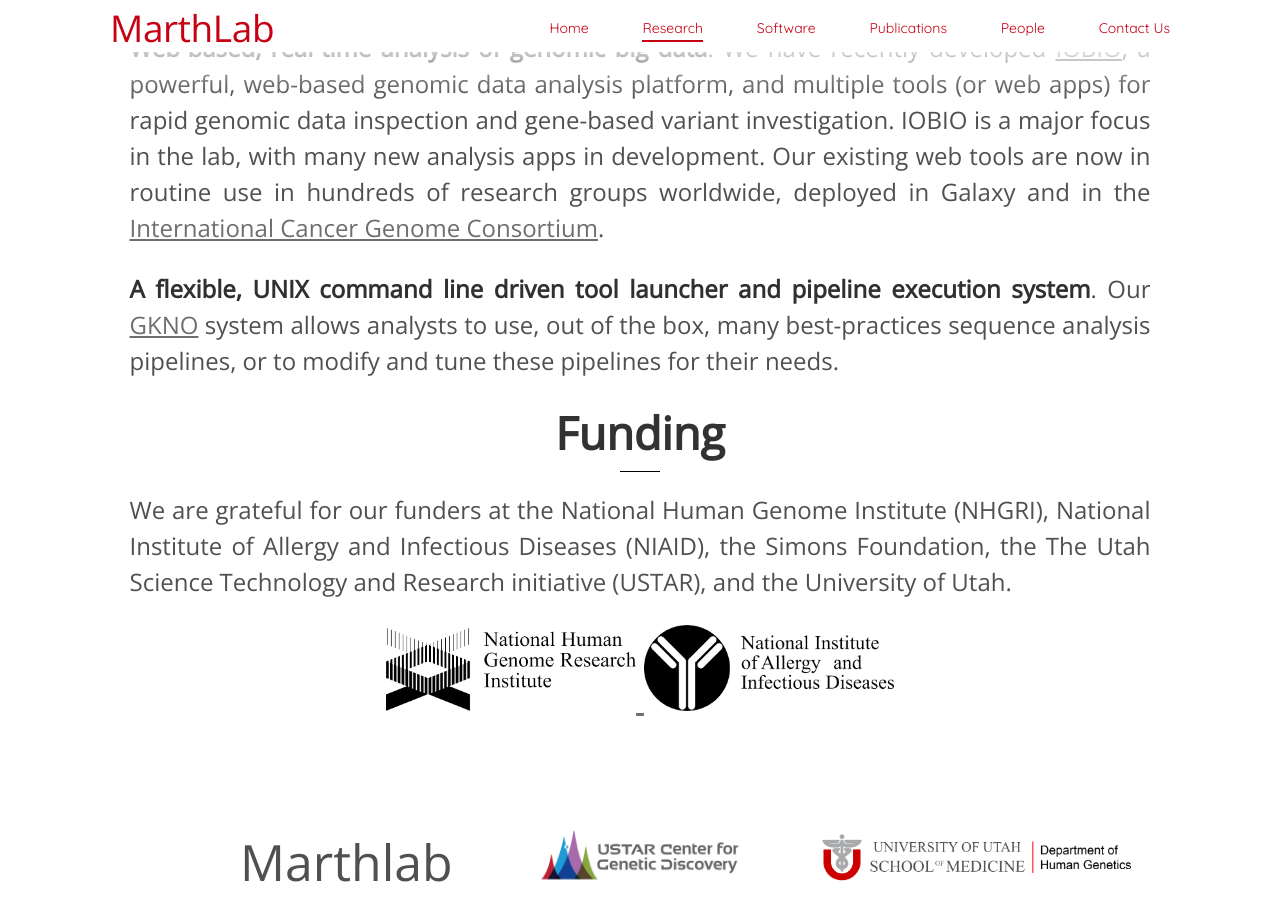
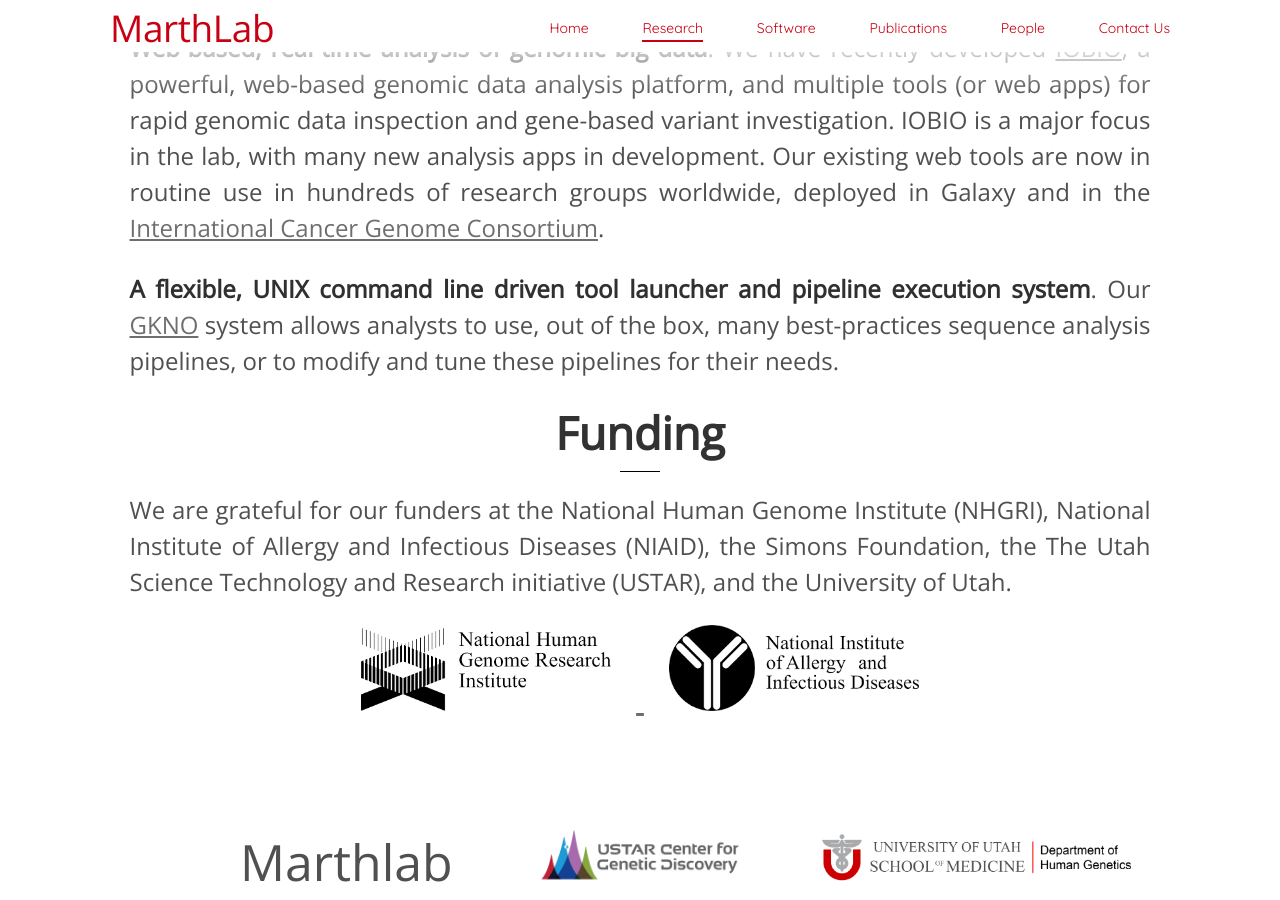
Before and after one commit to marthlab/LabWebsite, a Jekyll site: the page built from Research.html, in a window 1280 px wide and 900 px high, scrolled down 826 px. Built offline with Jekyll 4.4.1, drawn with Linux system fonts in a browser that asks for light colours; Markdown is read by kramdown in place of the engine named in the settings.

Commit message:
Update Research.html

```diff
--- a/Research.html
+++ b/Research.html
@@ -62,10 +62,10 @@
 	<!-- Funder logos -->
 	<div style="text-align:center;">
 		<a href="http://www.genome.gov/">
-			<img style="width: 250px;" src="/public/images/nhgri.png">
+			<img style="width: 250px; padding-left:25px; padding-right:25px;" src="/public/images/nhgri.png">
 		</a>
 		<a href="https://www.niaid.nih.gov/Pages/default.aspx">
-			<img style="width: 250px;" src="/public/images/niaid.png">
+			<img style="width: 250px; padding-left:25px; padding-right:25px;" src="/public/images/niaid.png">
 		</a>
 	</div>
 </div>
```
